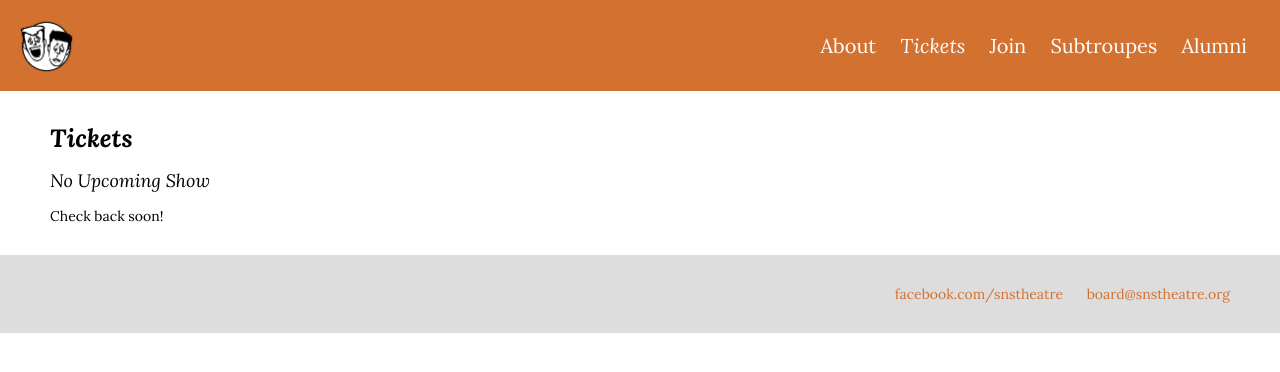
After one commit to rendavison/snsWebsite, a Flask app: page /tickets.html in a window 1280 px wide. The commit adds this page. Shown: the top 372 px of the page. Run offline with Flask 2, Linux system fonts and the light colour scheme; some libraries are stand-ins or nearby versions.

Commit message:
added tickets page

```diff
--- a/app/templates/base.html
+++ b/app/templates/base.html
@@ -44,7 +44,6 @@
       </td>
 
       <td align="right">
-        <a style="margin-right: 20px;" href="/">Home</a>
         <a style="margin-right: 20px;" href="/about.html">About</a>
         <a style="margin-right: 20px;" href="/tickets.html">Tickets</a>
         <a style="margin-right: 20px;" href="/join.html">Join</a>
--- /dev/null
+++ b/app/templates/tickets.html
@@ -0,0 +1,18 @@
+{% extends "base.html" %}
+{% block content %}
+
+  <div class="container">
+
+    <h1 style="text-align: left">
+      Tickets
+    </h1>
+
+    <h2>
+      No Upcoming Show
+    </h2>
+
+    Check back soon!
+
+  </div>
+
+{% endblock %}
--- a/app/views.py
+++ b/app/views.py
@@ -8,3 +8,7 @@ def index():
 @website.route('/about.html')
 def about():
   return render_template('about.html', title="About Us")
+
+@website.route('/tickets.html')
+def tickets():
+  return render_template('tickets.html', title="Buy Tickets")
```
